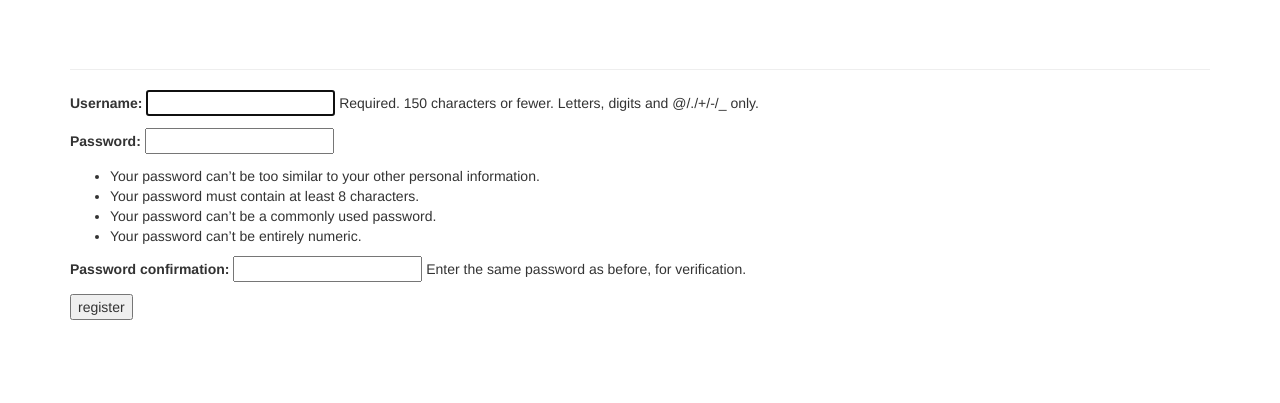
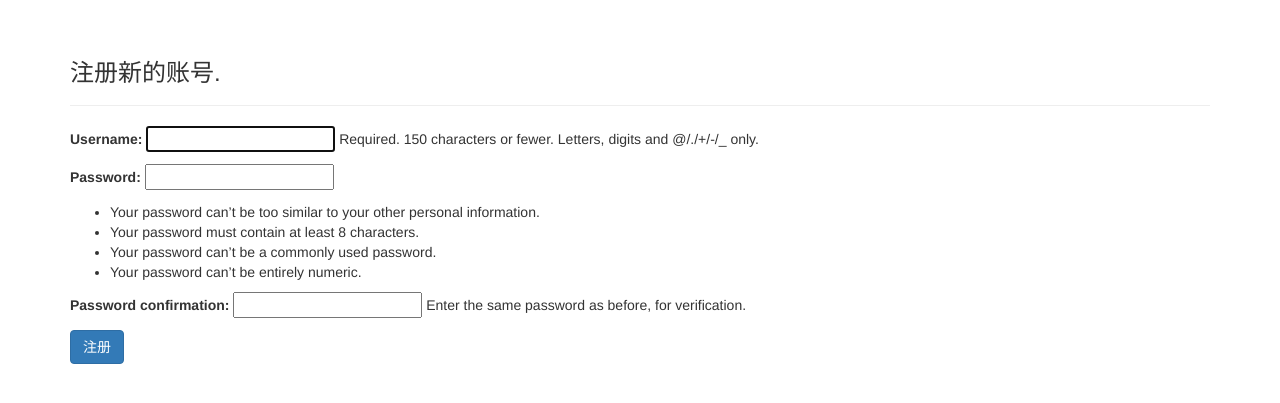
Before and after one commit to YGragon/DjangoLearningLogs, a Django app: page /users/register/ in a window 1280 px wide. Shown: the part 51-454 px from the top of the page. Run offline with Django 3.2, Linux system fonts and the light colour scheme; parts of the project's set-up code (start-up, migrations or seed data) failed here and were passed over; some libraries are stand-ins or nearby versions.

Commit message:
修改注册页面

```diff
--- a/users/templates/users/register.html
+++ b/users/templates/users/register.html
@@ -1,9 +1,18 @@
 {% extends "leaning_logs/base.html" %}
+{% load bootstrap3 %}
+
+{% block header %}
+  <h3> 注册新的账号.</h3>
+{% endblock header %}
+
 {% block content %}
-    <form method="post" action="{% url 'users:register' %}">
+    <form method="post" accept="{% url 'users:register' %}" class="form">
         {% csrf_token %}
         {{ form.as_p }}
-        <button name="submit"> register </button>
+
+        {% buttons %}
+            <button name="submit" class="btn btn-primary">注册</button>
+        {% endbuttons %}
         <input type="hidden" name="next" value="{% url 'leaning_logs:index' %}" />
     </form>
 {% endblock content %}
```
